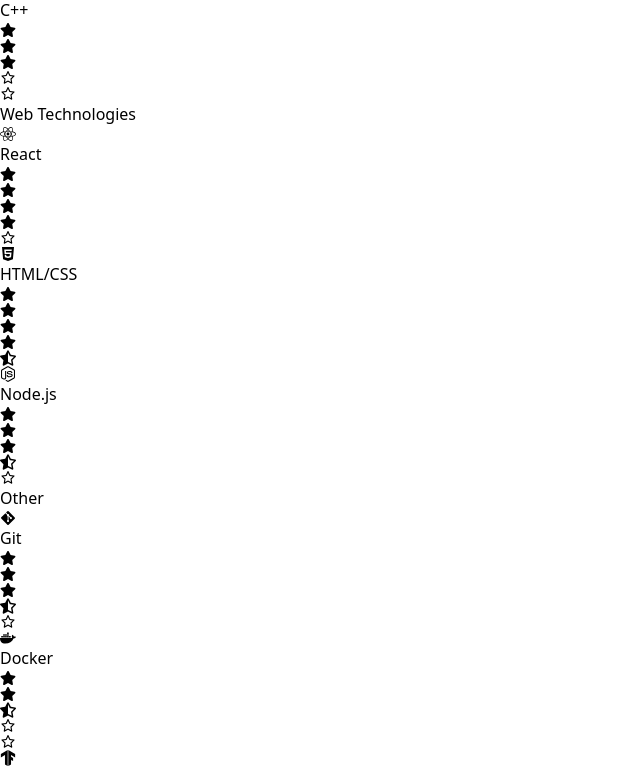
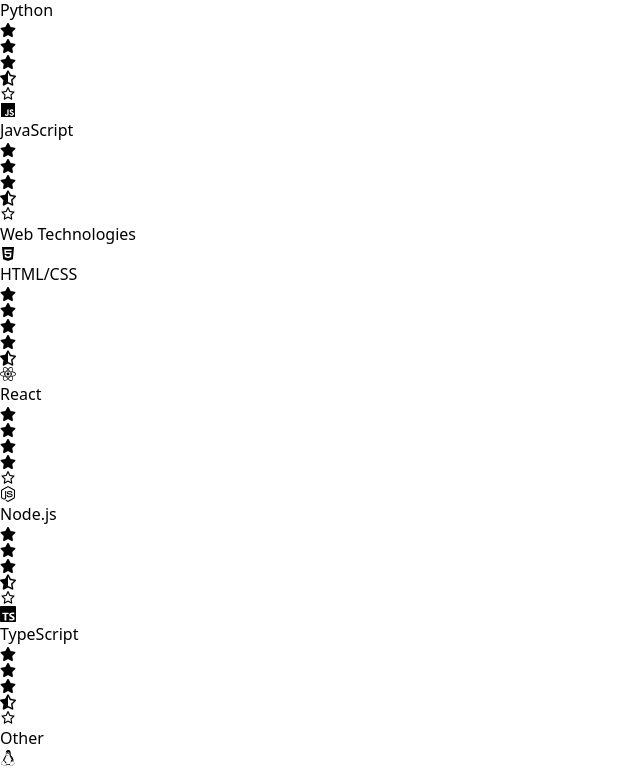
Before and after one commit to muhi111/muhi111.github.io, a React (Vite) app: page /skills in a window 1280 px wide. Shown: the part 402-1172 px from the top of the page, without its empty margins (0-640 px from the left). Built offline with nearby package versions, Linux system fonts and the light colour scheme.

Commit message:
chore: Update Skills component with new icons and levels

```diff
--- a/src/Skills.tsx
+++ b/src/Skills.tsx
@@ -1,31 +1,35 @@
 import React from 'react';
-import { FaJs, FaPython, FaReact, FaHtml5, FaNodeJs, FaGitAlt, FaDocker, FaStar, FaStarHalfAlt } from 'react-icons/fa';
-import { SiCplusplus, SiTensorflow } from 'react-icons/si';
+import {FaPython, FaReact, FaHtml5, FaNodeJs, FaGitAlt, FaDocker, FaStar, FaStarHalfAlt, FaLinux, FaJs } from 'react-icons/fa';
+import { FaGolang } from "react-icons/fa6";
+import { SiC, SiTypescript, SiMysql } from 'react-icons/si';
 import { AiOutlineStar } from 'react-icons/ai';
 
 const skillsData = [
   {
     category: 'Programming Languages',
     skills: [
-      { name: 'JavaScript', level: 4, icon: FaJs },
+      { name: 'C', level: 4.5, icon: SiC },
+      { name: 'Go', level: 4, icon: FaGolang },
       { name: 'Python', level: 3.5, icon: FaPython },
-      { name: 'C++', level: 3, icon: SiCplusplus },
+      { name: 'JavaScript', level: 3.5, icon: FaJs },
     ],
   },
   {
     category: 'Web Technologies',
     skills: [
+      { name: 'HTML/CSS', level: 4.5, icon: FaHtml5 },
       { name: 'React', level: 4, icon: FaReact },
-      { name: 'HTML/CSS', level: 4.5, icon: FaHtml5 },
       { name: 'Node.js', level: 3.5, icon: FaNodeJs },
+      { name: 'TypeScript', level: 3.5, icon: SiTypescript },
     ],
   },
   {
     category: 'Other',
     skills: [
-      { name: 'Git', level: 3.5, icon: FaGitAlt },
-      { name: 'Docker', level: 2.5, icon: FaDocker },
-      { name: 'Machine Learning', level: 2, icon: SiTensorflow },
+      { name: 'Linux', level: 4.5, icon: FaLinux },
+      { name: 'Git', level: 4, icon: FaGitAlt },
+      { name: 'Docker', level: 3.5, icon: FaDocker },
+      { name: 'SQL', level: 3.5, icon: SiMysql },
     ],
   },
 ];
```
